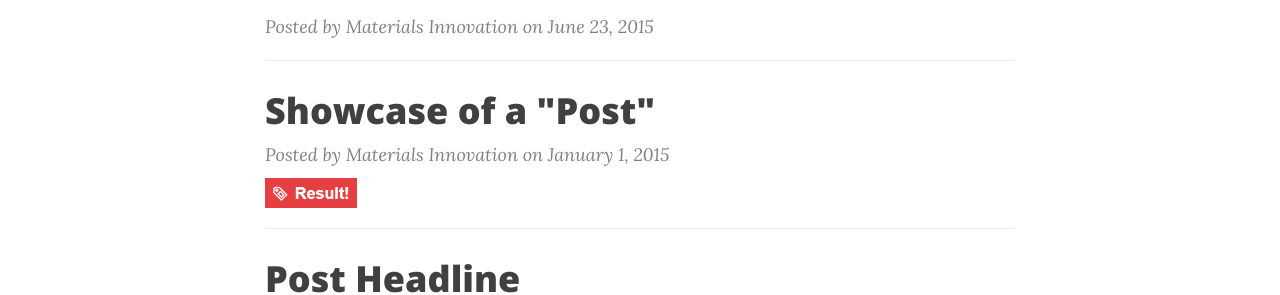
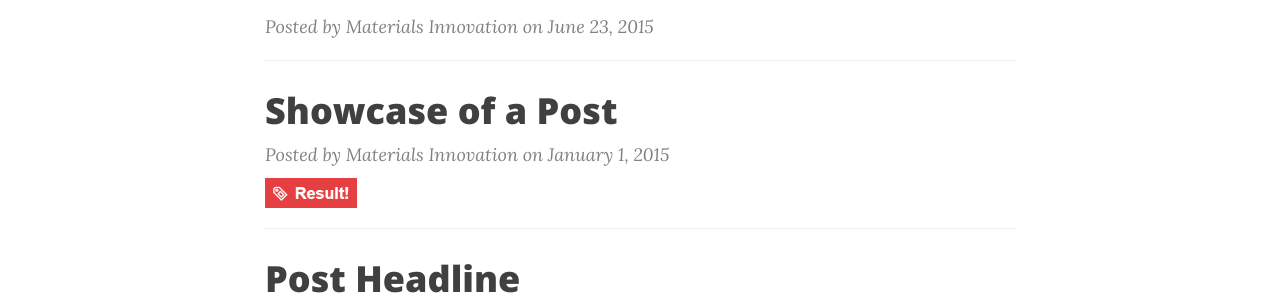
Before and after one commit to mined-gatech/DMREF-Project, a Jekyll site: the page built from index.html, in a window 1280 px wide. Shown: the part 936-1231 px from the top of the page. Built offline with Jekyll 4.4.1, drawn with Linux system fonts in a browser that asks for light colours; nearby versions of some CDN libraries; the list of posts is cut into pages by our own code.

Commit message:
Published with MATIN Flavored StackEdit

```diff
--- a/_posts/2015-10-04-New-Post.markdown
+++ b/_posts/2015-10-04-New-Post.markdown
@@ -1,6 +1,6 @@
 ---
 layout:     post
-title:      Showcase of a "Post"
+title:      Showcase of a Post
 date:       2015-01-01 12:00:00
 author:     Materials Innovation
 tags: 		result
```
